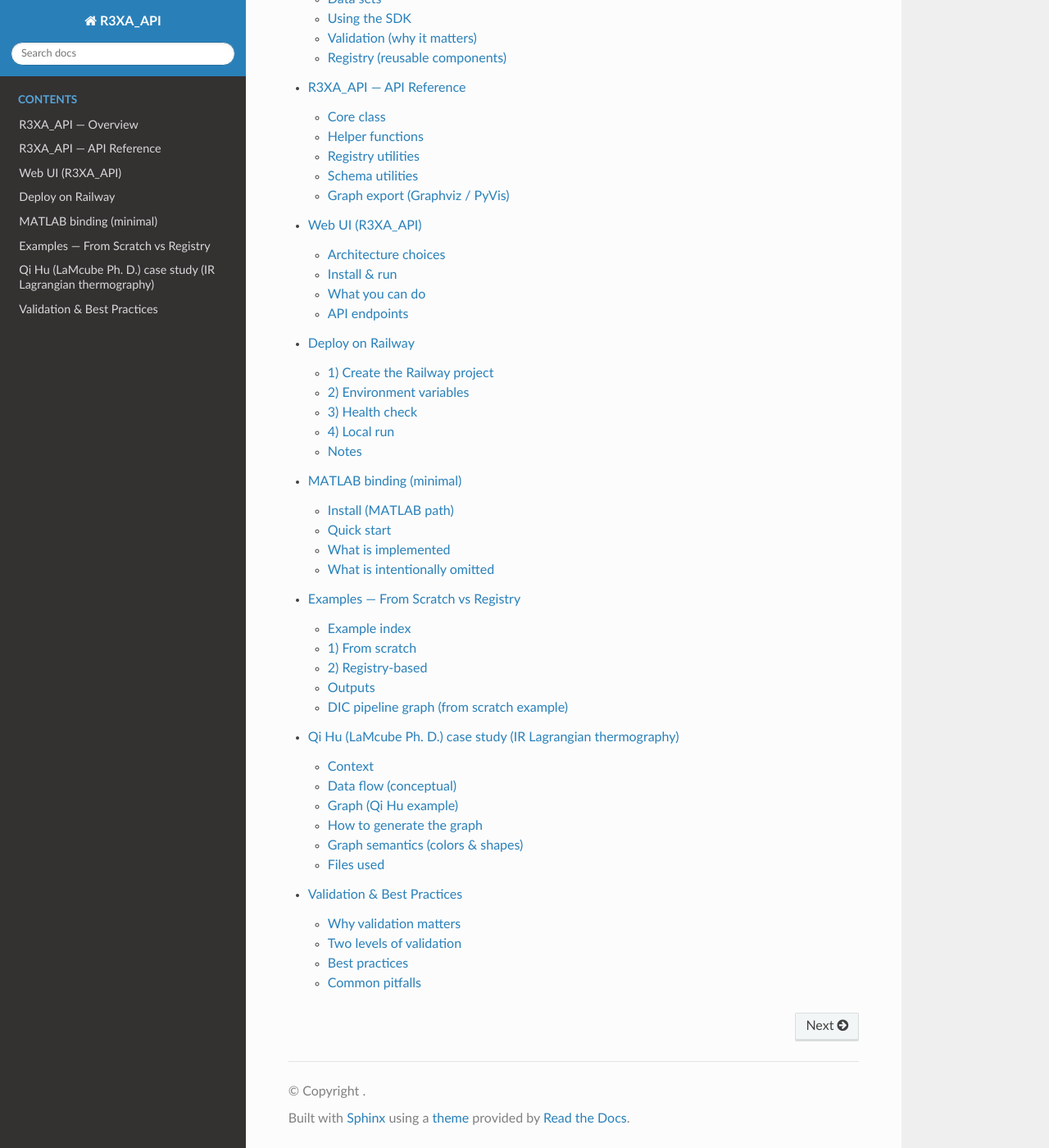
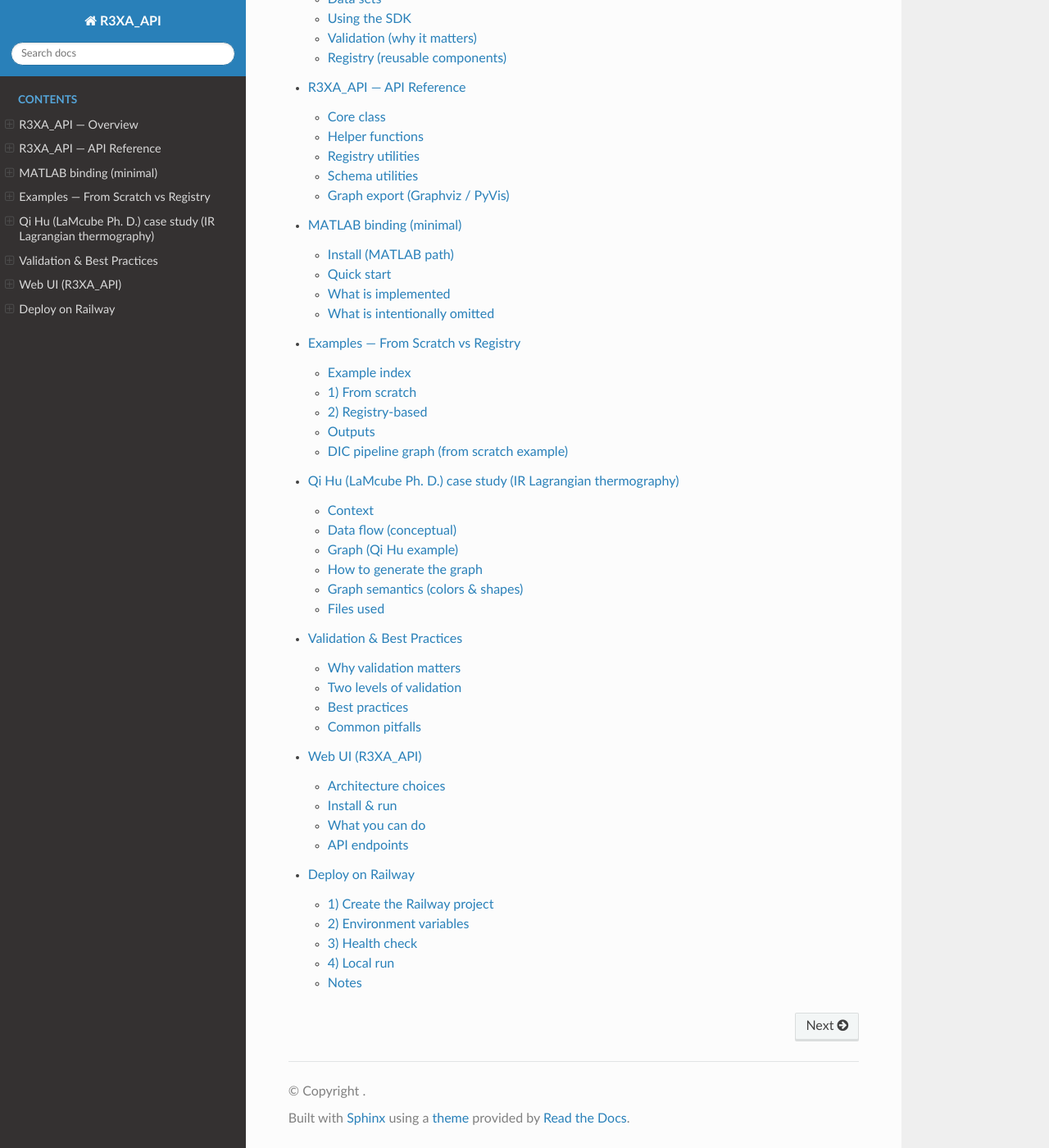
Before and after one commit to jeffwitz/R3XA_API, a Sphinx documentation site: the page built from docs/index.rst, in a window 1280 px wide and 1400 px high, scrolled down 1441 px. Shown: the whole window at 82% size. Built offline with Sphinx 7.4.7 and the Read the Docs theme 3.1.0, drawn with Linux system fonts in a browser that asks for light colours.

Commit message:
Docs: enforce global sidebar order

```diff
--- a/docs/conf.py
+++ b/docs/conf.py
@@ -8,7 +8,18 @@ html_theme = "sphinx_rtd_theme"
 html_title = "R3XA_API"
 html_theme_options = {
     "collapse_navigation": False,
-    "navigation_depth": 2,
-    "titles_only": True,
+    "navigation_depth": 4,
+    "titles_only": False,
+    "includehidden": True,
 }
 html_extra_path = ["figures", "../IDICS_2024"]
+
+# Force a global, uniform sidebar on every page (no local overrides)
+html_sidebars = {
+    "**": [
+        "globaltoc.html",
+        "relations.html",
+        "sourcelink.html",
+        "searchbox.html",
+    ]
+}
--- a/docs/index.rst
+++ b/docs/index.rst
@@ -36,9 +36,9 @@ The optional web interface is documented here: :doc:`web`.
 
    overview.md
    api.md
-   web.md
-   DEPLOY_RAILWAY.md
    matlab.md
    examples.md
    qi_case.md
    validation.md
+   web.md
+   DEPLOY_RAILWAY.md
```
